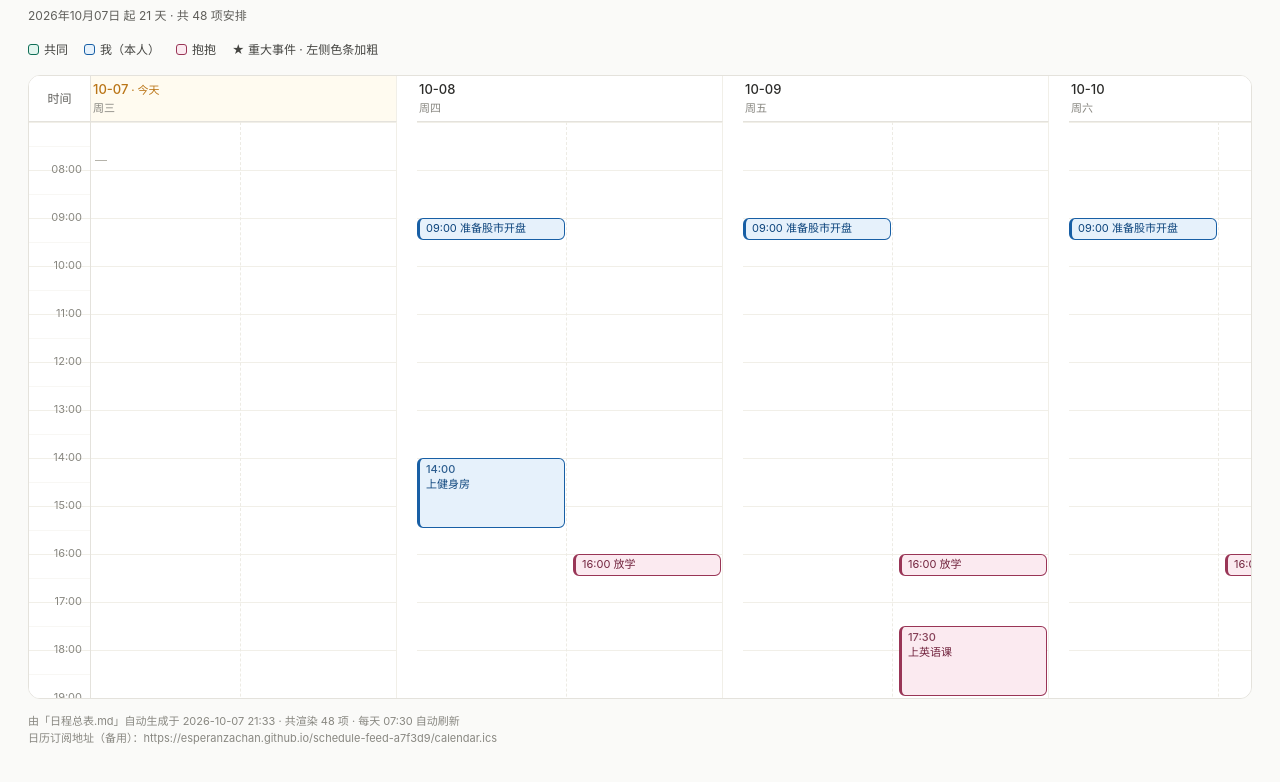
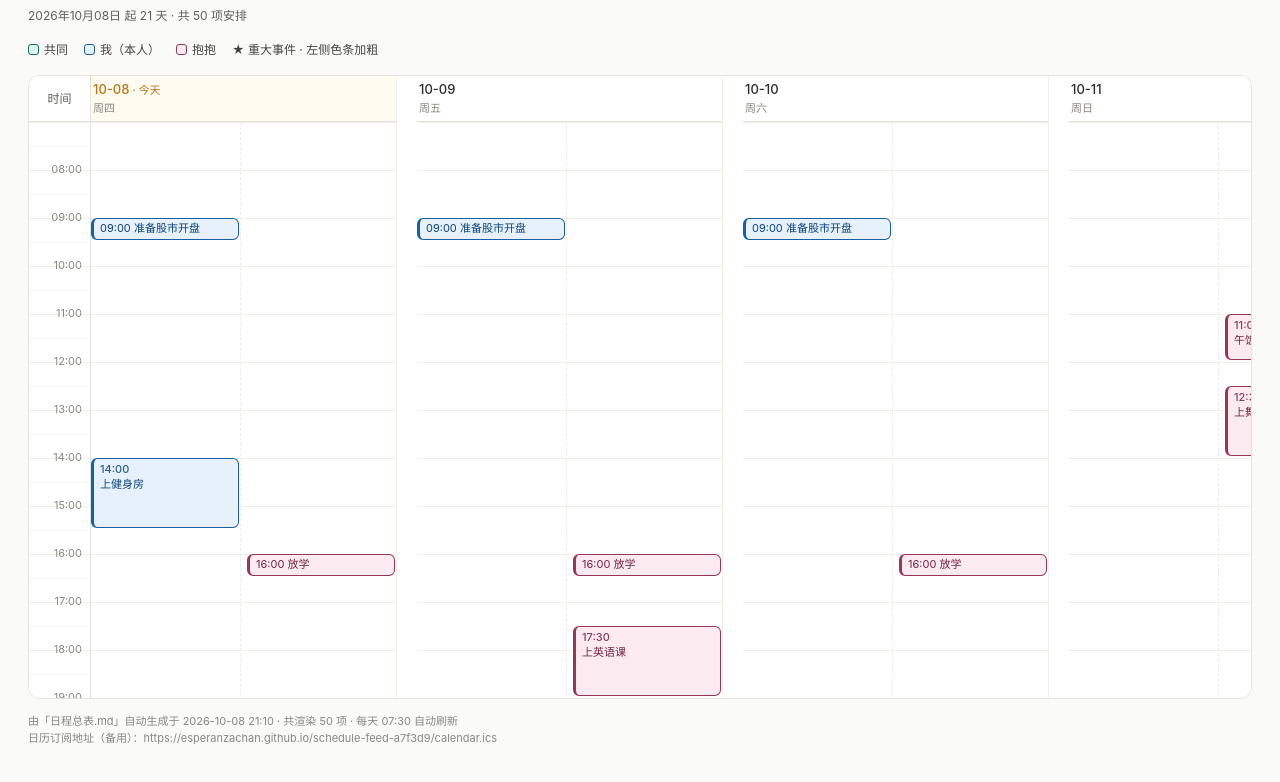
Before and after one commit to Esperanzachan/schedule-feed-a7f3d9, a plain HTML site: page index.html in a window 1280 px wide. Shown: the part 52-834 px from the top of the page. Drawn offline with Linux system fonts and the light colour scheme.

Commit message:
更新 index.html（2026-10-08 13:11 UTC）

```diff
--- a/index.html
+++ b/index.html
@@ -2,7 +2,7 @@
 <html lang="zh-CN">
 <head>
 <meta charset="utf-8">
-<title>日程视图 · 10/07 起 21 天</title>
+<title>日程视图 · 10/08 起 21 天</title>
 <style>
 *{box-sizing:border-box}
 body{margin:0;padding:24px 28px 40px;background:#FAFAF8;color:#2C2C2A;
@@ -66,7 +66,7 @@ h1{font-size:19px;font-weight:500;margin:0 0 4px}
 </head>
 <body>
 <h1>日程视图</h1>
-<div class="sub">2026年10月07日 起 21 天 · 共 48 项安排</div>
+<div class="sub">2026年10月08日 起 21 天 · 共 50 项安排</div>
 <div class="legend">
   <span><i style="background:#E1F5EE;border-color:#0F6E56"></i>共同</span>
   <span><i style="background:#E6F1FB;border-color:#185FA5"></i>我（本人）</span>
@@ -122,29 +122,7 @@ h1{font-size:19px;font-weight:500;margin:0 0 4px}
   <div class="tl-line" style="top:720px"></div>
 </div></div>
 <div class="day today">
-<div class="day-head"><div class="d">10-07<span style="font-size:11px;color:#BA7517"> · 今天</span></div><div class="w">周三</div></div>
-<div class="day-body">
-  <div class="hour" style="top:0px"></div>
-  <div class="hour" style="top:48px"></div>
-  <div class="hour" style="top:96px"></div>
-  <div class="hour" style="top:144px"></div>
-  <div class="hour" style="top:192px"></div>
-  <div class="hour" style="top:240px"></div>
-  <div class="hour" style="top:288px"></div>
-  <div class="hour" style="top:336px"></div>
-  <div class="hour" style="top:384px"></div>
-  <div class="hour" style="top:432px"></div>
-  <div class="hour" style="top:480px"></div>
-  <div class="hour" style="top:528px"></div>
-  <div class="hour" style="top:576px"></div>
-  <div class="hour" style="top:624px"></div>
-  <div class="hour" style="top:672px"></div>
-  <div class="lane" style="left:0px"></div>
-  <div class="lane last" style="left:156px"></div>
-  <div class="empty">—</div>
-</div></div>
-<div class="day">
-<div class="day-head"><div class="d">10-08</div><div class="w">周四</div></div>
+<div class="day-head"><div class="d">10-08<span style="font-size:11px;color:#BA7517"> · 今天</span></div><div class="w">周四</div></div>
 <div class="day-body">
   <div class="hour" style="top:0px"></div>
   <div class="hour" style="top:48px"></div>
@@ -613,6 +591,29 @@ h1{font-size:19px;font-weight:500;margin:0 0 4px}
   <div class="ev personal compact" style="top:432.0px;height:22.0px;left:156.0px;width:148.0px;background:#FBEAF0;border-color:#993556;color:#72243E"><span class="n">16:00 放学</span></div>
   <div class="ev personal" style="top:504.0px;height:70.0px;left:156.0px;width:148.0px;background:#FBEAF0;border-color:#993556;color:#72243E"><span class="t">17:30</span><span class="n">上英语课</span></div>
 </div></div>
+<div class="day">
+<div class="day-head"><div class="d">10-28</div><div class="w">周三</div></div>
+<div class="day-body">
+  <div class="hour" style="top:0px"></div>
+  <div class="hour" style="top:48px"></div>
+  <div class="hour" style="top:96px"></div>
+  <div class="hour" style="top:144px"></div>
+  <div class="hour" style="top:192px"></div>
+  <div class="hour" style="top:240px"></div>
+  <div class="hour" style="top:288px"></div>
+  <div class="hour" style="top:336px"></div>
+  <div class="hour" style="top:384px"></div>
+  <div class="hour" style="top:432px"></div>
+  <div class="hour" style="top:480px"></div>
+  <div class="hour" style="top:528px"></div>
+  <div class="hour" style="top:576px"></div>
+  <div class="hour" style="top:624px"></div>
+  <div class="hour" style="top:672px"></div>
+  <div class="lane" style="left:0px"></div>
+  <div class="lane last" style="left:156px"></div>
+  <div class="ev personal compact" style="top:96.0px;height:22.0px;left:0.0px;width:148.0px;background:#E6F1FB;border-color:#185FA5;color:#0C447C"><span class="n">09:00 准备股市开盘</span></div>
+  <div class="ev personal compact" style="top:432.0px;height:22.0px;left:156.0px;width:148.0px;background:#FBEAF0;border-color:#993556;color:#72243E"><span class="n">16:00 放学</span></div>
 </div></div>
-<div class="foot">由「日程总表.md」自动生成于 2026-10-07 21:33 · 共渲染 48 项 · 每天 07:30 自动刷新<br>日历订阅地址（备用）：https://esperanzachan.github.io/schedule-feed-a7f3d9/calendar.ics</div>
+</div></div>
+<div class="foot">由「日程总表.md」自动生成于 2026-10-08 21:10 · 共渲染 50 项 · 每天 07:30 自动刷新<br>日历订阅地址（备用）：https://esperanzachan.github.io/schedule-feed-a7f3d9/calendar.ics</div>
 </body></html>
```
